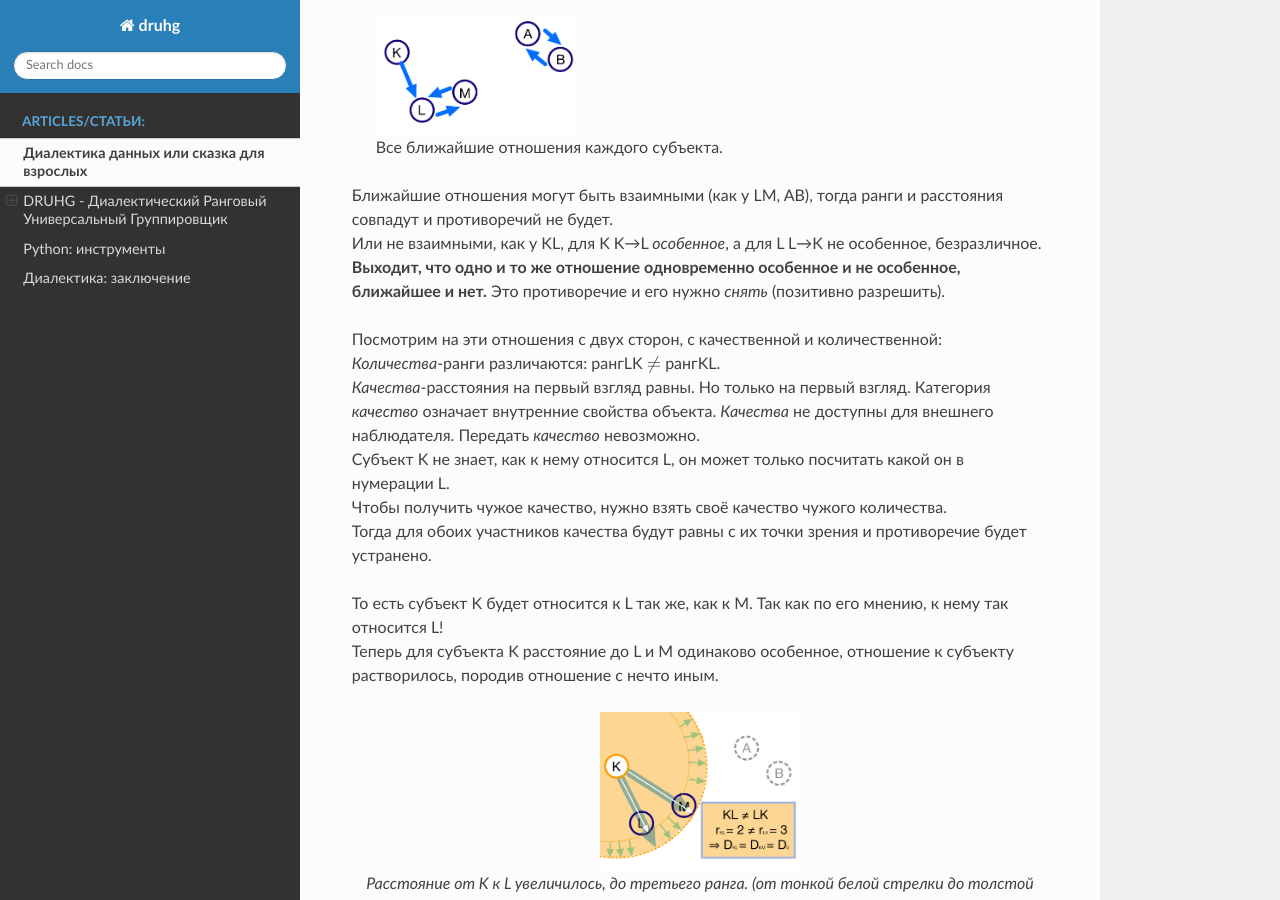
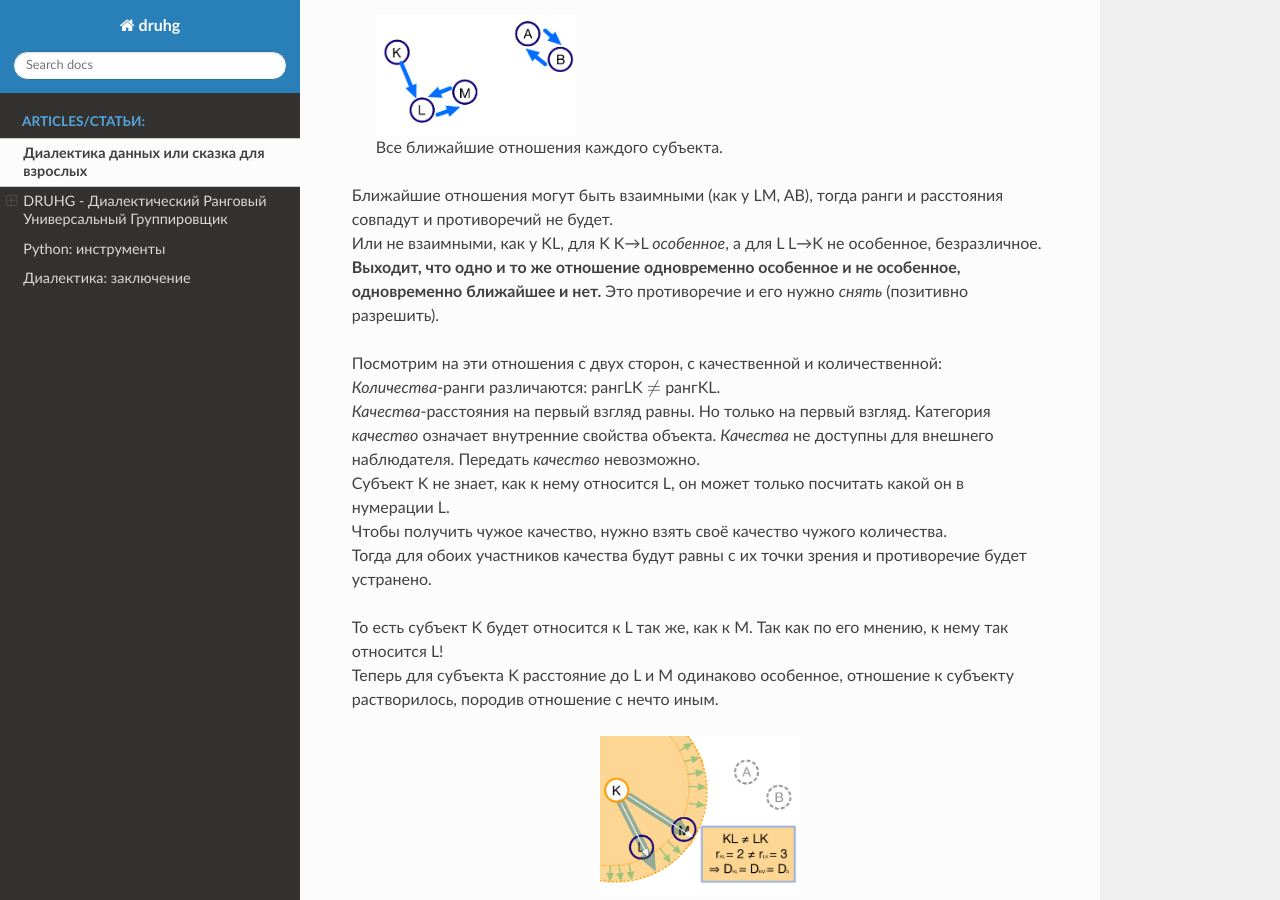
Before and after one commit to artamono/druhg, a Sphinx documentation site: the page built from docs/source/dialectic_of_data.rst, in a window 1280 px wide and 900 px high, scrolled down 2809 px. Built offline with Sphinx 7.4.7 and the Read the Docs theme 2.0.0, drawn with Linux system fonts in a browser that asks for light colours; some of the changed text lies outside the part shown.

Commit message:
Update dialectic_of_data.rst
minor fix

```diff
--- a/docs/source/dialectic_of_data.rst
+++ b/docs/source/dialectic_of_data.rst
@@ -56,7 +56,7 @@
 
 | Отдельные слова выделенные курсивом являются философскими категориями.
 | *Количество* - интенсивное многое, рассмотренное как одно. Определённость безразличная к изменениям.
-|
+
 | Чёткую терминологию знать не обязательно, хотя бы потому что её нет. Но стоит напрячься при виде курсива, так, на всяких случай.
 | Приступим.
 
@@ -91,7 +91,7 @@
    | Все ближайшие отношения каждого субъекта.
 
 | Ближайшие отношения могут быть взаимными (как у LM, AB), тогда ранги и расстояния совпадут и противоречий не будет.
-| Или не взаимными, как у KL, для K K→L *особенное*, а для L L→K не особенное, безразличное. **Выходит, что одно и то же отношение одновременно особенное и не особенное, ближайшее и нет.** Это противоречие и его нужно *снять* (позитивно разрешить).
+| Или не взаимными, как у KL, для K K→L *особенное*, а для L L→K не особенное, безразличное. **Выходит, что одно и то же отношение одновременно особенное и не особенное, одновременно ближайшее и нет.** Это противоречие и его нужно *снять* (позитивно разрешить).
 
 | Посмотрим на эти отношения с двух сторон, с качественной и количественной:
 | *Количества*-ранги различаются: рангLK :math:`\neq` рангKL.
@@ -141,7 +141,7 @@
 
 | Отношения между общностями существуют, так как существуют отношения между субъектами этих общностей.
 | Среди них есть *особенные*, особенные для общностей, но не для субъектов. Но в то же время **отношения между общностями возможны только через призму субъектов**.
-| Субъекты вступают в общности из-за особенности, они являются действующими лицами, хоть и соотносят общности. И поэтому для субъекта важно, к какой общности принадлежит он, и к какой будет принадлежать. Для субъекта важно, чья общность больше, то есть важна ***мера* принадлежности** в пределах ранга.
+| Субъекты вступают в общности из-за особенности, они являются действующими лицами, хоть и соотносят общности. И поэтому для субъекта важно, к какой общности принадлежит он, и к какой будет принадлежать. Для субъекта важно, чья общность больше, то есть важна ***мера*** **принадлежности** в пределах ранга.
 | Сколько субъектов принадлежат к его общности, а сколько к иной?
 
 *Мера*
@@ -241,17 +241,17 @@
 | Если общность осталась одна, то она есть Всеобщее, ей некуда сливаться/двигаться.
 | А значит, движение происходит из-за другой общности.
 | Только за счёт иной общности, только посмотрев на другого, субъекты могут посчитать себя единым.
-|
+
 | Они за той границей, не такие как мы, хоть мы все разные, но мы не такие, то есть мы равны. Неравные приравниваются за счёт перехода через *границу*, за счёт преодоления *предела*.
 | Граница между общностями не только объединяет, но и разъединяет их.
 | Вначале обе стороны слияния пытаются перейти *предел* и только после этого происходит слияние: складываются единички-субъекты и части-кластеры.
-|
+
 | Сливаются две общности, но действующими лицами являются кластеры, из которых общность состоит, они складывают свои различия, в виде своих пределов, и сравнивают с новым пределом :math:`Limit`. :math:`\sum_{N} limit_{i} > N · Limit`?
 | Если предел :math:`Limit`, то есть различие с неким иным, превосходит накопленные пределы, то формируется новый кластер. Предыдущие границы кластеров стираются, количество кластеров |ss| обнуляется |se| "заединяется", а предел становится общим **для всех субъектов**.
 | Кластеры пропадают, выявляются субъекты и собираются в новый кластер под новым пределом. Для остальных верхнеуровневых кластеров, важен только новый предел.
 | *Граница* перейдена, *предел* преодолён, происходит *скачок*.
 | Предел цементируется в новой сущности. Его сложнее будет преодолеть в дальнейшем.
-|
+
 | Или математическим языком, если :math:`\sum_{N} Limit_{i} > N · Limit`.
 | Старые границы кластеров пропадают, остаются только субъекты.
 | Происходит скачок, целое объединено пределом :math:`Limit` для всех субъектов :math:`M`, этот кластер обретает предел :math:`M · Limit`.
```
